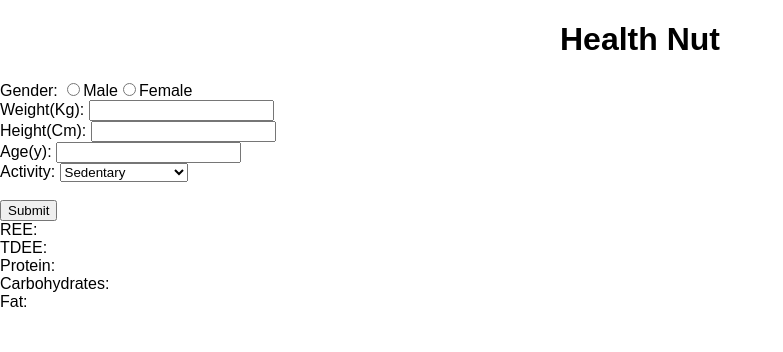
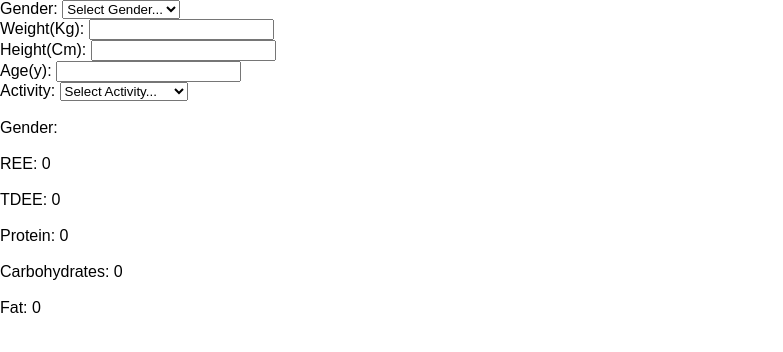
Before and after one commit to teemoetee/health-nut, a React (Create React App) app in the folder health-nut/: page / in a window 1280 px wide. Shown: the top 352 px of the page, without its empty margins (0-783 px from the left). Built offline with nearby package versions, Linux system fonts and the light colour scheme.

Commit message:
added math behind REE and TDEE

```diff
--- a/health-nut/src/App.js
+++ b/health-nut/src/App.js
@@ -2,12 +2,90 @@ import React, { Component } from 'react';
 import './App.css';
 import MacroCalc from './MacroCalc';
 
+const initial_state = {
+  gender: '',
+  weight: 0,
+  height: 0,
+  age: 0,
+  activity: '',
+  ree: 0,
+  tdee: 0,
+  protein: 0,
+  carbohydrates: 0,
+  fat: 0
+}
+
 class App extends Component {
+  constructor() {
+    super();
+    this.state = initial_state;
+  }
+
+  handleChange = (event) => {
+    this.setState({ [event.target.name]: event.target.value });
+  }
+  calculateRee = () => {
+    var newRee = 0;
+    if(this.state.gender === 'male') {
+      newRee = Number(10 * this.state.weight + 6.25 * this.state.height - 5 * this.state.age + 5);
+    }else if(this.state.gender === 'female') {
+      newRee = Number(10 * this.state.weight + 6.25 * this.state.height - 5 * this.state.age - 161);
+    }
+    return newRee;
+  }
+  calculateTdee = () => {
+    var newTdee = 0;
+    if(this.state.gender === 'male') {
+      newTdee = (Number(10 * this.state.weight + 6.25 * this.state.height - 5 * this.state.age + 5) * this.state.activity);
+    }else if(this.state.gender === 'female') {
+      newTdee = (Number(10 * this.state.weight + 6.25 * this.state.height - 5 * this.state.age - 161) * this.state.activity);
+    }
+    return newTdee;
+  }
+
   render() {
+    const weight = this.state.weight;
+    const height = this.state.height;
+    const age = this.state.age;
+    const gender = this.state.gender;
+    const ree = this.state.ree;
+    const tdee = this.state.tdee;
+    const protein = this.state.protein;
+    const carbohydrates = this.state.carbohydrates;
+    const fat = this.state.fat;
+
     return (
-      <div className="App">
-      <h1>Health Nut</h1>
-      <MacroCalc />
+      <div id='master'>
+        <div id='input'>
+          <label>Gender: </label>
+          <select name='gender' value={this.state.gender} onChange={this.handleChange}>
+            <option value=''>Select Gender...</option>
+            <option value='male'>Male</option>
+            <option value='female'>Female</option>
+          </select><br />
+          <label>Weight(Kg): </label>
+          <input type='text' name='weight' onChange={this.handleChange} /><br />
+          <label>Height(Cm): </label>
+          <input type='text' name='height' onChange={this.handleChange} /><br />
+          <label>Age(y): </label>
+          <input type='text' name='age' onChange={this.handleChange} /><br />
+          <label>Activity: </label>
+          <select name='activity' value={this.state.activity} onChange={this.handleChange}>
+            <option value='default'>Select Activity...</option>
+            <option value='1.2'>Sedentary</option>
+            <option value='1.375'>Lightly Active</option>
+            <option value='1.55'>Moderately Active</option>
+            <option value='1.725'>Very Active</option>
+          </select><br /><br />
+        </div>
+        <MacroCalc
+          gender={gender}
+          ree={this.calculateRee()}
+          tdee={this.calculateTdee()}
+          protein={protein}
+          carbohydrates={carbohydrates}
+          fat={fat}
+        />
       </div>
     );
   }
--- a/health-nut/src/MacroCalc.js
+++ b/health-nut/src/MacroCalc.js
@@ -1,57 +1,20 @@
 import React, { Component } from 'react';
 import './App.css';
-const initial_state = {
-    gender: '',
-    weight: 0,
-    height: 0,
-    age: 0,
-    activity: '',
-    ree: 0,
-    tdee: 0,
-    protein: 0,
-    carbohydrates: 0,
-    fat: 0
-}
 
 class MacroCalc extends Component {
-    constructor() {
-        super();
-        this.state = initial_state;
+    render() {
+        var gender = this.props.gender;
+        return (
+            <div id='output'>
+                <div>Gender: {gender}</div><br />
+                <div>REE:  {this.props.ree}</div><br />
+                <div>TDEE: {this.props.tdee}</div><br />
+                <div>Protein: {this.props.protein}</div><br />
+                <div>Carbohydrates: {this.props.carbohydrates}</div><br />
+                <div>Fat: {this.props.fat}</div><br />
+            </div>
+        );
     }
-    calculateMacros = () => {
-        //calculate macros here :)
-    }
-    render() {
-        return (
-            <div id='master'>
-                <div id='input'>
-                    <label>Gender: </label>
-                    <input type='radio' name='gender' value='male' /><label>Male</label><input type='radio' name='gender' value='female' /><label>Female</label><br />
-                    <label>Weight(Kg): </label>
-                    <input type='text' /><br />
-                    <label>Height(Cm): </label>
-                    <input type='text' /><br />
-                    <label>Age(y): </label>
-                    <input type='text' /><br />
-                    <label>Activity: </label>
-                    <select>
-                        <option>Sedentary</option>
-                        <option>Lightly Active</option>
-                        <option>Moderately Active</option>
-                        <option>Very Active</option>
-                    </select><br /><br />
-                </div>
-                <input type='button' value='Submit' onClick={this.calculateMacros}/>
-                <div id='output'>
-                    <label>REE: </label><br />
-                    <label>TDEE: </label><br />
-                    <label>Protein: </label><br />
-                    <label>Carbohydrates: </label><br />
-                    <label>Fat: </label><br />
 
-                </div>
 
-            </div>
-        )
-    }
 } export default MacroCalc;
```
